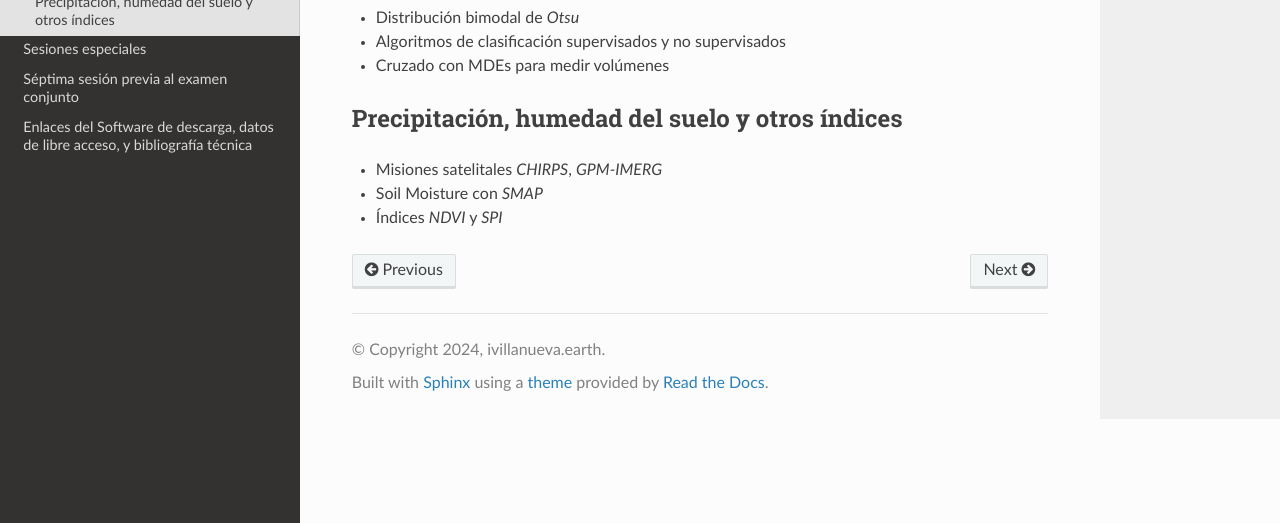
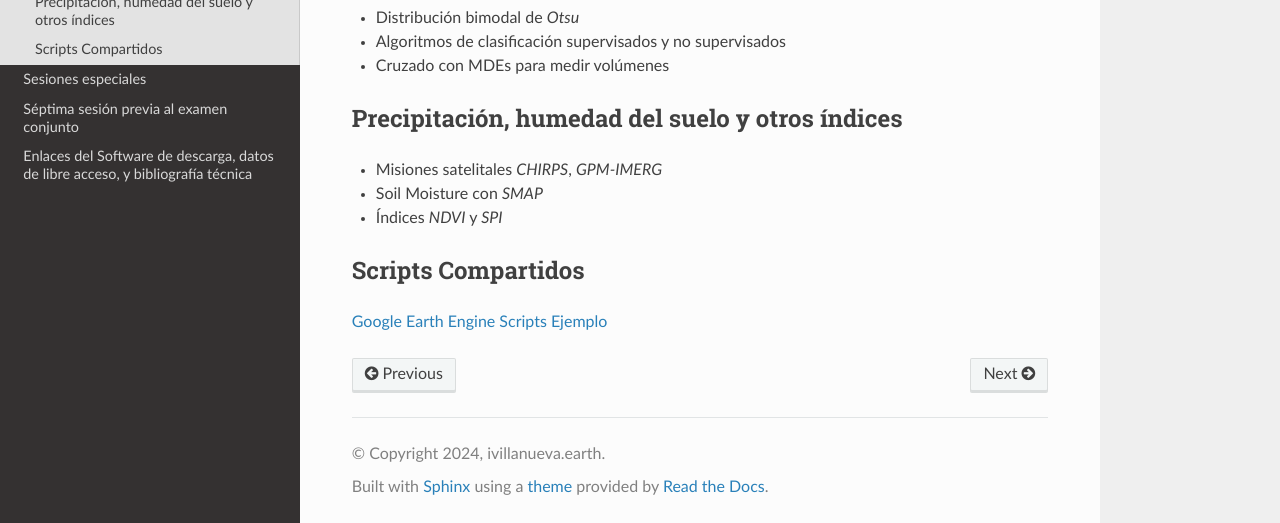
Before and after one commit to ivillamadrid/EvalFloodRisk_RSSWE, a Sphinx documentation site: the page built from docs/source/D4.rst, in a window 1280 px wide and 900 px high, scrolled down 547 px, cut to the strip 377-900 px from the top of the window. Built offline with Sphinx 7.4.7 and the Read the Docs theme 2.0.0, drawn with Linux system fonts in a browser that asks for light colours.

Commit message:
Update D4.rst

```diff
--- a/docs/source/D4.rst
+++ b/docs/source/D4.rst
@@ -37,3 +37,7 @@ Precipitación, humedad del suelo y otros índices
 * Soil Moisture con *SMAP*
 
 * Índices *NDVI* y *SPI*
+
+Scripts Compartidos
+--------------------
+`Google Earth Engine Scripts Ejemplo <https://code.earthengine.google.com/?accept_repo=users/ivillamadrid/UNCA>`_
```
